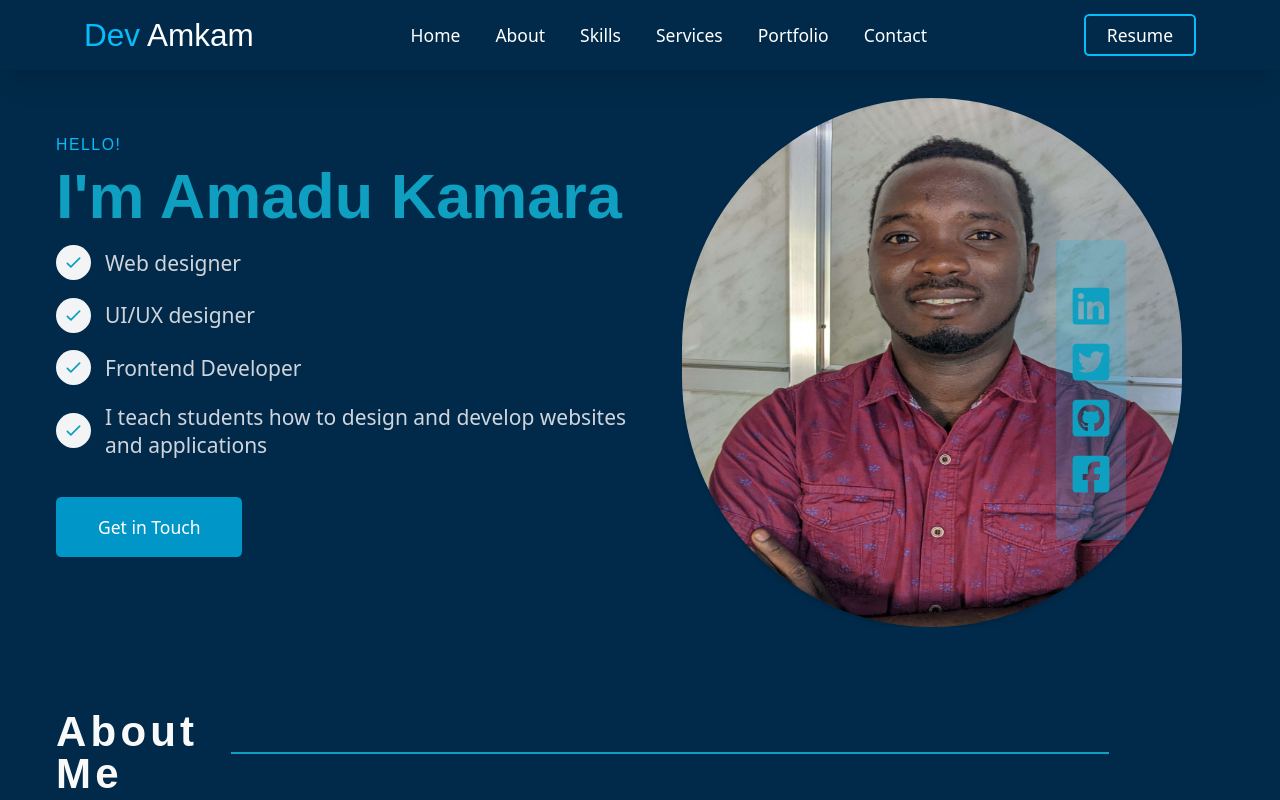
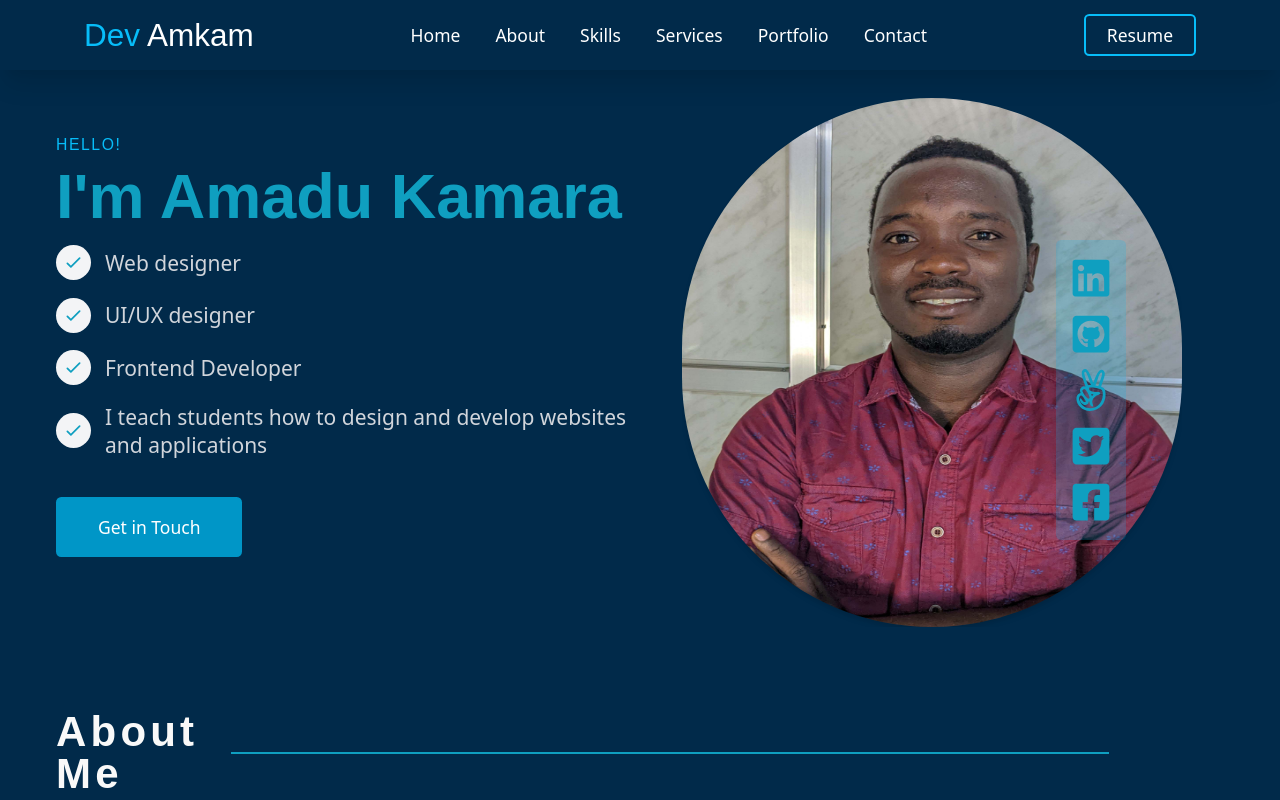
Before and after one commit to AmaduKamara/amkam, a Next.js app: page / in a window 1280 px wide. Shown: the top 800 px of the page. Built offline with nearby package versions, Linux system fonts and the light colour scheme.

Commit message:
Add AngelList into social links

```diff
--- a/components/Layout.jsx
+++ b/components/Layout.jsx
@@ -9,6 +9,7 @@ import {
   FaTwitterSquare,
   FaFacebookSquare,
   FaGithubSquare,
+  FaAngellist,
 } from "react-icons/fa";
 
 const Global = createGlobalStyle`
@@ -197,14 +198,6 @@ const Layout = ({ children }) => {
               </Link>
             </li>
             <li className="mt-4">
-              {" "}
-              <Link href="https://twitter.com/home">
-                <a target="_blank">
-                  <FaTwitterSquare className="text-4xl md:text-5xl h-text-color" />
-                </a>
-              </Link>
-            </li>
-            <li className="mt-4">
               <Link href="https://github.com/AmaduKamara">
                 <a target="_blank">
                   <FaGithubSquare className="text-4xl md:text-5xl h-text-color" />
@@ -212,8 +205,23 @@ const Layout = ({ children }) => {
               </Link>
             </li>
             <li className="mt-4">
+              <Link href="https://angel.co/u/devamkam">
+                <a target="_blank">
+                  <FaAngellist className="text-4xl md:text-5xl h-text-color" />
+                </a>
+              </Link>
+            </li>
+            <li className="mt-4">
               {" "}
-              <Link href="https://www.facebook.com/">
+              <Link href="https://twitter.com/DevAmkam">
+                <a target="_blank">
+                  <FaTwitterSquare className="text-4xl md:text-5xl h-text-color" />
+                </a>
+              </Link>
+            </li>
+            <li className="mt-4">
+              {" "}
+              <Link href="https://www.facebook.com/amadus.kamara.7">
                 <a target="_blank">
                   <FaFacebookSquare className="text-4xl md:text-5xl h-text-color" />
                 </a>
```
